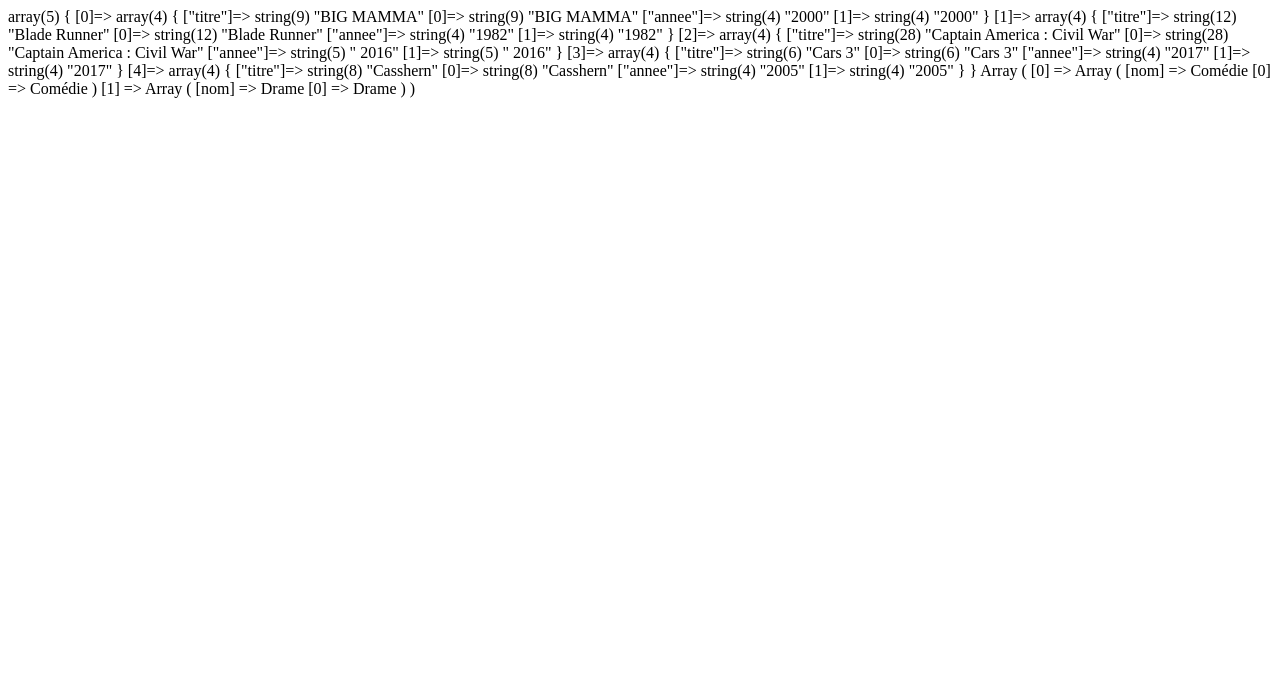
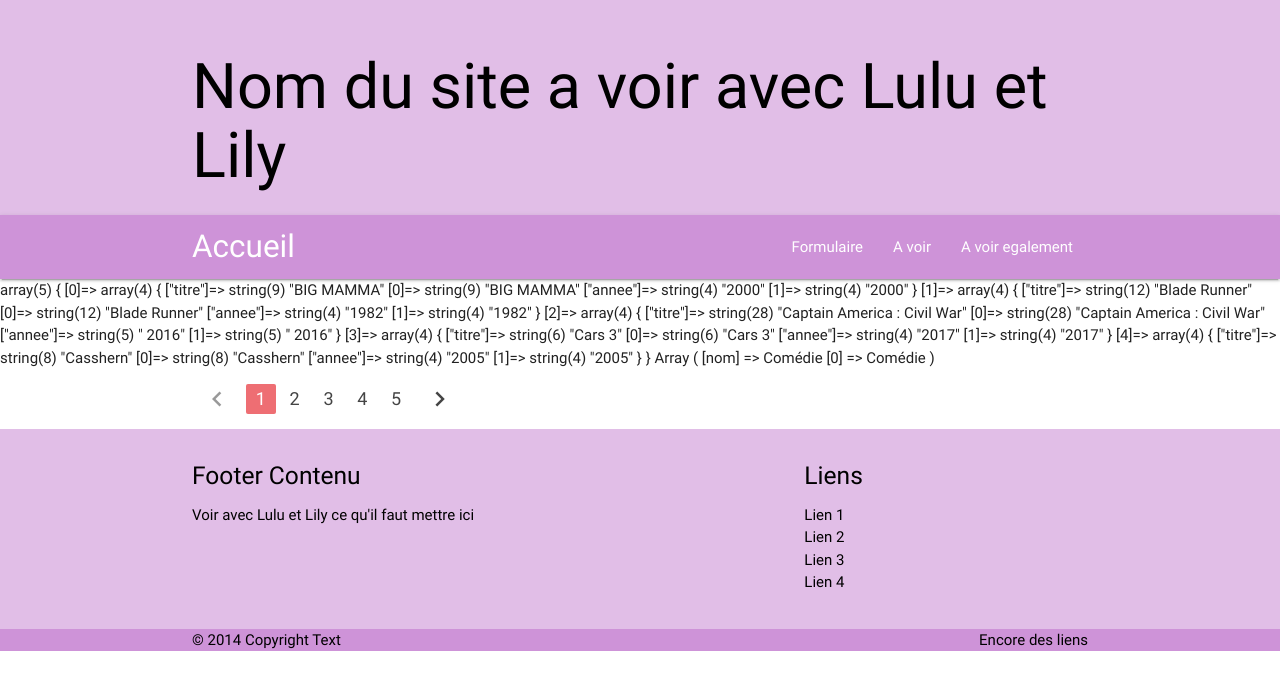
Before and after one commit to MagaliH/girlzPower, a PHP site: page /girl/index.php/accueil in a window 1280 px wide. Shown: the top 690 px of the page. Run offline with PHP 8.4, Linux system fonts and the light colour scheme; data comes from the database, SQL or seed files in the repository; some libraries are stand-ins or nearby versions.

Commit message:
view et formulaire

```diff
--- a/db_config.php
+++ b/db_config.php
@@ -2,7 +2,7 @@
 
 $servername = "localhost";
 $username = "root";
-$password = "";
+$password = "online";
 $database = "cancoicodemovies";
 $utf = "utf-8";
 
--- a/index.php
+++ b/index.php
@@ -20,18 +20,30 @@
 
 		include_once('db_config.php');
 		include_once('./modele/movies.php');
+		include_once('./view/header.html');
 		getmovie($pdo, $p);
-    	getGenres($pdo, 4);
+    getGenres($pdo, 4);
+		include_once('./view/pagination.html');
+		include_once('./view/footer.html');
 		break;
 
 	case 'films':
 
     	include_once('db_config.php');
     	include_once('./modele/movies.php');
-
+			include_once('./view/header.html');
+			include_once('./view/pagination.html');
     	detailsMovie($parts, $pdo);
      	getGenres($pdo, 4);
+			include_once('./view/footer.html');
      	break;
+
+	case 'formulaire':
+		include_once('./view/header.html');
+		include_once('db_config.php');
+		include_once('./view/formulaire.php');
+		include_once('./view/footer.html');
+		break;
 
 	default:
 		echo "Grosse erreur, veuillez entrer un chiffre entre 1 et 8";
--- a/modele/movies.php
+++ b/modele/movies.php
@@ -1,21 +1,21 @@
 <?php
 function getmovie($pdo, $p){
-$perPage = 5;
-$req = $pdo->query("SELECT COUNT(*) AS total FROM films");
-$result =$req->fetch();
-$total = $result['total'];
 
-$nbPage = ceil($total/$perPage);
+  $perPage = 5;
+  $req = $pdo->query("SELECT COUNT(*) AS total FROM films");
+  $result =$req->fetch();
+  $total = $result['total'];
+  $nbPage = ceil($total/$perPage);
 
 if(isset($p) && !empty($p) && ctype_digit($p) == 1){
     if($p >$nbPage){
 
         $current = $nbPage;
 
-    }else{
+    }else
         $current =$p;
-    }
 }else{
+
     $current = 1;
 }
     $firstOfPage = ($current-1)*$perPage;
@@ -29,12 +29,13 @@
 function getGenres($pdo, $id_film){
   $genre = $pdo->query("SELECT genre.nom FROM l_film_genre INNER JOIN genre ON l_film_genre.id_genre = genre.id_genre WHERE l_film_genre.id_film=$id_film");
   $genres = $genre->fetchAll();
-  print_r($genres);
+  print_r($genres[0]);
   }
 
 
 
 function insertMovie($film){
+
 
 }
 
--- a/script.js
+++ b/script.js
@@ -2,6 +2,7 @@
    $('select').material_select();
  });
 
+$('.chips').material_chip();
 $('.chips-initial').material_chip({
   data: [{
     tag: 'Romance',
@@ -11,3 +12,14 @@
     tag: 'Science Fiction',
   }],
 });
+$('.chips-autocomplete').material_chip({
+    autocompleteOptions: {
+      data: {
+        'Drame': null,
+        'Action': null,
+        'Fantastique': null
+      },
+      limit: Infinity,
+      minLength: 1
+    }
+  });
--- /dev/null
+++ b/style.css
@@ -0,0 +1,30 @@
+.page{
+  padding-top: 20px;
+  color: #000;
+  background-color: #e1bee7;
+}
+
+.nav, .footer-copyright{
+  background-color: #ce93d8 ;
+}
+
+textarea.materialize-textarea:focus:not([readonly]), input[type="text"]:focus:not(.browser-default):not([readonly]){
+  border-bottom: 1px solid #ce93d8;
+  box-shadow: 0 1px 0 0 #ce93d8;
+}
+
+textarea.materialize-textarea:focus:not([readonly]) + label , input[type="text"]:focus:not(.browser-default):not([readonly]) + label{
+  color: #ce93d8;
+}
+
+form{
+  padding-top: 30px;
+}
+
+.btn{
+  background-color: #ce93d8;
+}
+
+.btn:hover{
+  background-color:#ba68c8;
+}
--- /dev/null
+++ b/view/footer.html
@@ -0,0 +1,25 @@
+<footer class="page">
+        <div class="container">
+          <div class="row">
+            <div class="col l6 s12">
+              <h5>Footer Contenu</h5>
+              <p >Voir avec Lulu et Lily ce qu'il faut mettre ici</p>
+            </div>
+            <div class="col l4 offset-l2 s12">
+              <h5>Liens</h5>
+              <ul>
+                <li><a class='black-text' href="#!">Lien 1</a></li>
+                <li><a class='black-text' href="#!">Lien 2</a></li>
+                <li><a class='black-text' href="#!">Lien 3</a></li>
+                <li><a class='black-text' href="#!">Lien 4</a></li>
+              </ul>
+            </div>
+          </div>
+        </div>
+        <div class="footer-copyright">
+          <div class="container">
+          © 2014 Copyright Text
+          <a class="black-text right" href="#!">Encore des liens</a>
+          </div>
+        </div>
+</footer>
--- /dev/null
+++ b/view/header.html
@@ -0,0 +1,41 @@
+<!DOCTYPE html>
+<html lang="fr">
+<head>
+    <meta charset="UTF-8">
+    <meta name="viewport" content="width=device-width, initial-scale=1.0">
+    <meta http-equiv="X-UA-Compatible" content="ie=edge">
+    <title>Liste de Films</title>
+    <link href="https://fonts.googleapis.com/icon?family=Material+Icons" rel="stylesheet">
+    <link rel="stylesheet" href="https://cdnjs.cloudflare.com/ajax/libs/materialize/0.100.2/css/materialize.min.css">
+    <link rel="stylesheet" href="../style.css">
+</head>
+<body>
+    <header class='container-fluid'>
+      <div class="page">
+        <div class="container">
+            <h1 >Nom du site a voir avec Lulu et Lily</h1>
+        </div>
+            <nav class='nav'>
+                <div class="nav-wrapper">
+                  <div class="container">
+
+
+                  <a href="/girl/index.php/accueil" class="brand-logo">Accueil</a>
+                    <ul id="nav-mobile" class="right hide-on-med-and-down">
+                      <li><a href="/girl/index.php/formulaire.php">Formulaire</a></li>
+                      <li><a href="">A voir</a></li>
+                      <li><a href="">A voir egalement</a></li>
+                    </ul>
+                    </div>
+                </div>
+            </nav>
+      </div>
+    </header>
+    <script
+			  src="https://code.jquery.com/jquery-3.2.1.min.js"
+			  integrity="sha256-hwg4gsxgFZhOsEEamdOYGBf13FyQuiTwlAQgxVSNgt4="
+			  crossorigin="anonymous"></script>
+    <script src="https://cdnjs.cloudflare.com/ajax/libs/materialize/0.100.2/js/materialize.min.js"></script>
+    <script src="../script.js"></script>
+</body>
+</html>
--- /dev/null
+++ b/view/pagination.html
@@ -0,0 +1,13 @@
+<div class="container-fluid">
+  <div class="container">
+    <ul class="pagination">
+      <li class="disabled"><a href="#!"><i class="material-icons">chevron_left</i></a></li>
+      <li class="active"><a href="/girl/index.php/accueil">1</a></li>
+      <li class="waves-effect"><a href="/girl/index.php/accueil/2">2</a></li>
+      <li class="waves-effect"><a href="/girl/index.php/accueil/3">3</a></li>
+      <li class="waves-effect"><a href="/girl/index.php/accueil/4">4</a></li>
+      <li class="waves-effect"><a href="/girl/index.php/accueil/5">5</a></li>
+      <li class="waves-effect"><a href="#!"><i class="material-icons">chevron_right</i></a></li>
+    </ul>
+  </div>
+</div>
```
Also changed, not shown: view/formulaire.html (added, +45 -0 lines), view/formulaire.php (added, +54 -0 lines).
